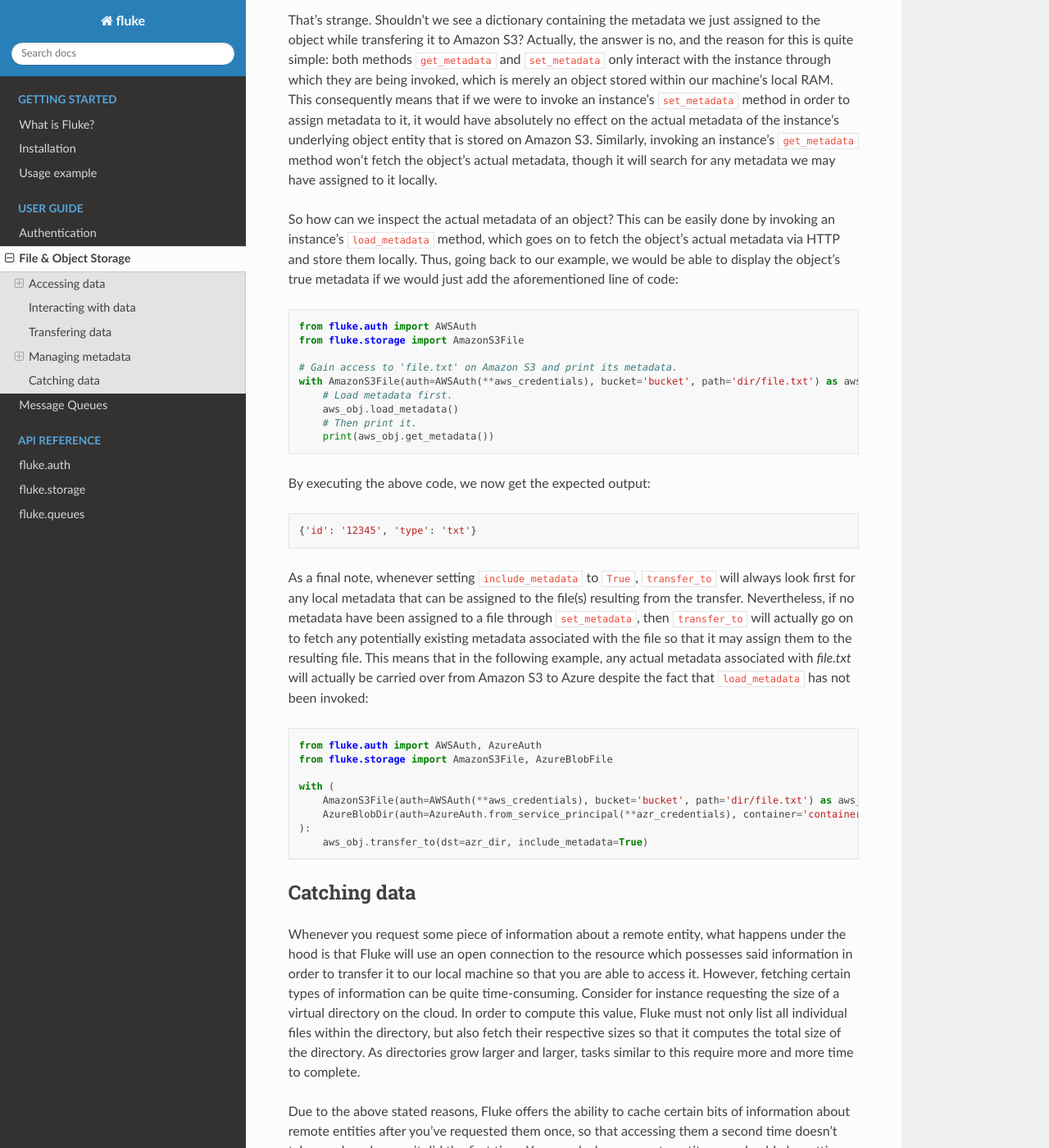
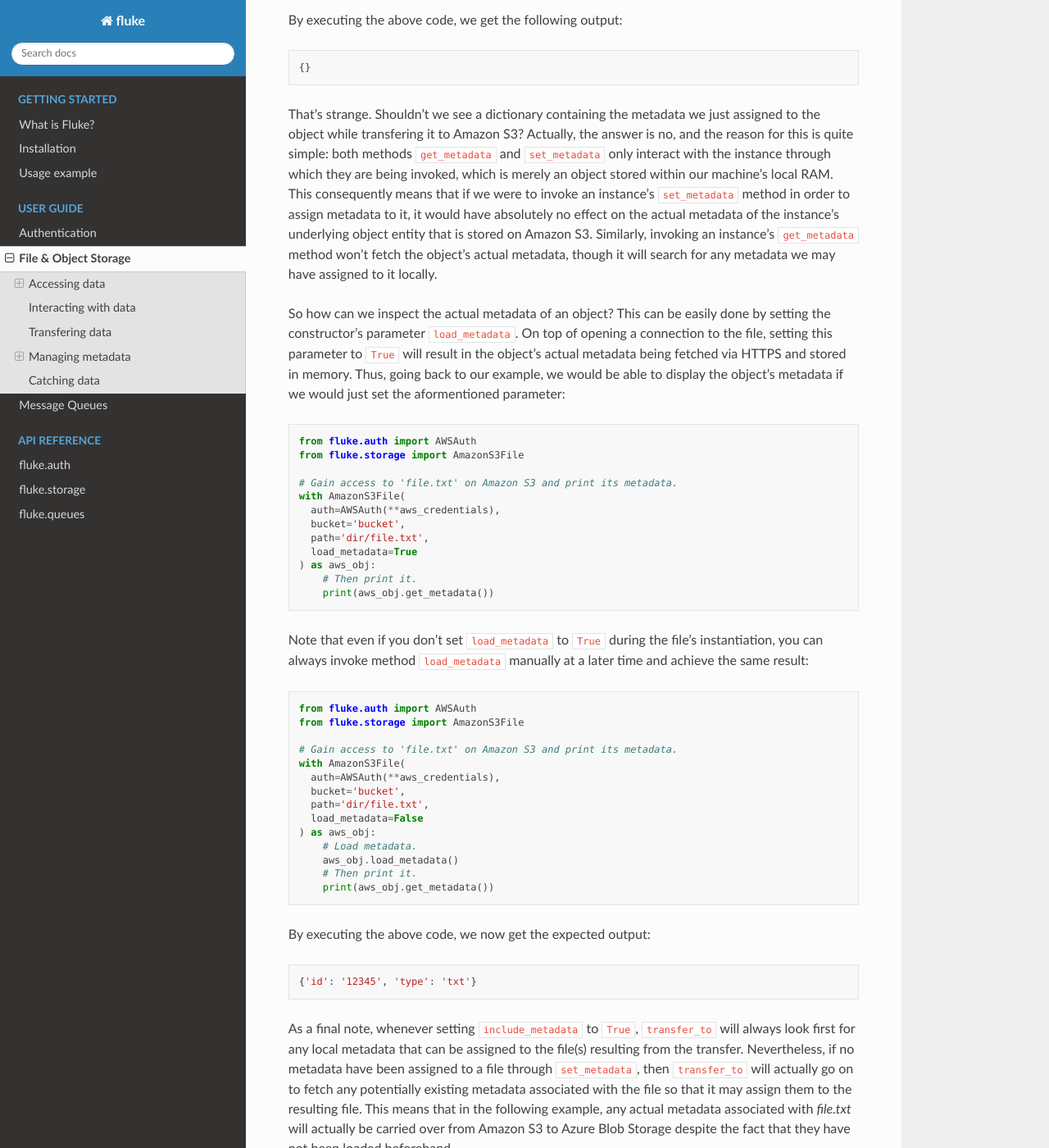
Before and after one commit to manoss96/fluke, a Sphinx documentation site: the page built from docs/source/user_guide/file_and_object_storage.rst, in a window 1280 px wide and 1400 px high, scrolled down 9139 px. Shown: the whole window at 82% size. Built offline with Sphinx 7.4.7 and the Read the Docs theme 2.0.0, drawn with Linux system fonts in a browser that asks for light colours; some of the changed text lies outside the part shown.

Commit message:
add load_metadata param to CloudFile constructor
plus edit README/docs

```diff
--- a/docs/source/user_guide/authentication.rst
+++ b/docs/source/user_guide/authentication.rst
@@ -146,7 +146,6 @@ request access to:
 	""")
 
   auth = AzureAuth.from_conn_string(conn_string)
-
 
 
 ==========================================
--- a/docs/source/user_guide/file_and_object_storage.rst
+++ b/docs/source/user_guide/file_and_object_storage.rst
@@ -490,7 +492,11 @@ assigned to it. Let's do just that and see what happens:
   from fluke.storage import AmazonS3File
 
   # Gain access to 'file.txt' on Amazon S3 and print its metadata.
-  with AmazonS3File(auth=AWSAuth(**aws_credentials), bucket='bucket', path='dir/file.txt') as aws_obj:
+  with AmazonS3File(
+    auth=AWSAuth(**aws_credentials),
+    bucket='bucket',
+    path='dir/file.txt'
+  ) as aws_obj:
       print(aws_obj.get_metadata())
 
 By executing the above code, we get the following output:
@@ -510,10 +516,11 @@ Similarly, invoking an instance's ``get_metadata`` method won't fetch the object
 though it will search for any metadata we may have assigned to it locally.
 
 So how can we inspect the actual metadata of an object? This can be easily done
-by invoking an instance's ``load_metadata`` method, which goes on to fetch
-the object's actual metadata via HTTP and store them locally. Thus, going back to our
-example, we would be able to display the object's true metadata if we would just
-add the aforementioned line of code:
+by setting the constructor's parameter ``load_metadata``. On top of opening a
+connection to the file, setting this parameter to ``True`` will result in
+the object's actual metadata being fetched via HTTPS and stored in memory.
+Thus, going back to our example, we would be able to display the object's
+metadata if we would just set the aformentioned parameter:
 
 .. code-block:: python
 
@@ -521,8 +528,32 @@ add the aforementioned line of code:
   from fluke.storage import AmazonS3File
 
   # Gain access to 'file.txt' on Amazon S3 and print its metadata.
-  with AmazonS3File(auth=AWSAuth(**aws_credentials), bucket='bucket', path='dir/file.txt') as aws_obj:
-      # Load metadata first.
+  with AmazonS3File(
+    auth=AWSAuth(**aws_credentials),
+    bucket='bucket',
+    path='dir/file.txt',
+    load_metadata=True
+  ) as aws_obj:
+      # Then print it.
+      print(aws_obj.get_metadata())
+
+Note that even if you don't set ``load_metadata`` to ``True`` during the
+file's instantiation, you can always invoke method ``load_metadata``
+manually at a later time and achieve the same result:
+
+.. code-block:: python
+
+  from fluke.auth import AWSAuth
+  from fluke.storage import AmazonS3File
+
+  # Gain access to 'file.txt' on Amazon S3 and print its metadata.
+  with AmazonS3File(
+    auth=AWSAuth(**aws_credentials),
+    bucket='bucket',
+    path='dir/file.txt',
+    load_metadata=False
+  ) as aws_obj:
+      # Load metadata.
       aws_obj.load_metadata()
       # Then print it.
       print(aws_obj.get_metadata())
@@ -539,8 +570,8 @@ the transfer. Nevertheless, if no metadata have been assigned to a file through
 ``set_metadata``, then ``transfer_to`` will actually go on to fetch any potentially
 existing metadata associated with the file so that it may assign them to the resulting file.
 This means that in the following example, any actual metadata associated with *file.txt*
-will actually be carried over from Amazon S3 to Azure despite the fact that ``load_metadata``
-has not been invoked:
+will actually be carried over from Amazon S3 to Azure Blob Storage despite the fact that
+they have not been loaded beforehand.
 
 .. code-block:: python
 
@@ -587,15 +626,15 @@ setting parameter ``cache`` to ``True`` during its instantiation:
   auth = AWSAuth(**aws_credentials)
 
   with AmazonS3Dir(auth=auth, bucket='bucket', path='dir', cache=True) as s3_dir:
-    # Fetch metadata via HTTP.
-    t = time.time()
+    # Fetch metadata via HTTPS.
+    t = time.perf_counter()
     s3_dir.load_metadata()
-    print(f"Fetched metadata in {time.time() - t:.2f} seconds!")
+    print(f"Fetched metadata in {time.perf_counter() - t:.2f} seconds!")
 
     # Fetch metadata from cache.
-    t = time.time()
+    t = time.perf_counter()
     s3_dir.load_metadata()
-    print(f"Fetched metadata in {time.time() - t:.2f} seconds!")
+    print(f"Fetched metadata in {time.perf_counter() - t:.2f} seconds!")
 
 Executing the above code block outputs the following:
 
@@ -656,9 +695,9 @@ them. Consider the following example:
   # Access an AWS S3 directory and render it "cacheable".
   with AmazonS3Dir(auth=aws_auth, bucket="bucket", path='dir', cache=True) as s3_dir:
     # Fetch the directory's total size and time it.
-    t = time.time()
+    t = time.perf_counter()
     _ = s3_dir.get_size(recursively=True)
-    print(f"Fetched size in {time.time() - t:.2f} seconds!")
+    print(f"Fetched size in {time.perf_counter() - t:.2f} seconds!")
 
     # Now purge the directory's cache.
     s3_dir.purge()
@@ -668,9 +707,9 @@ them. Consider the following example:
     _ = s3_dir.get_subdir('subdir').get_size(recursively=True)
 
     # Fetch the directory's total size and time it again.
-    t = time.time()
+    t = time.perf_counter()
     _ = s3_dir.get_size(recursively=True)
-    print(f"Fetched size in {time.time() - t:.2f} seconds!")
+    print(f"Fetched size in {time.perf_counter() - t:.2f} seconds!")
 
 The above code produces the following output when executed:
 
```
Also changed, not shown: other parts of docs/source/user_guide/file_and_object_storage.rst (+13 -3 lines), README.md (+10 -14 lines), docs/source/getting_started.rst (+10 -15 lines), 2 other files.
